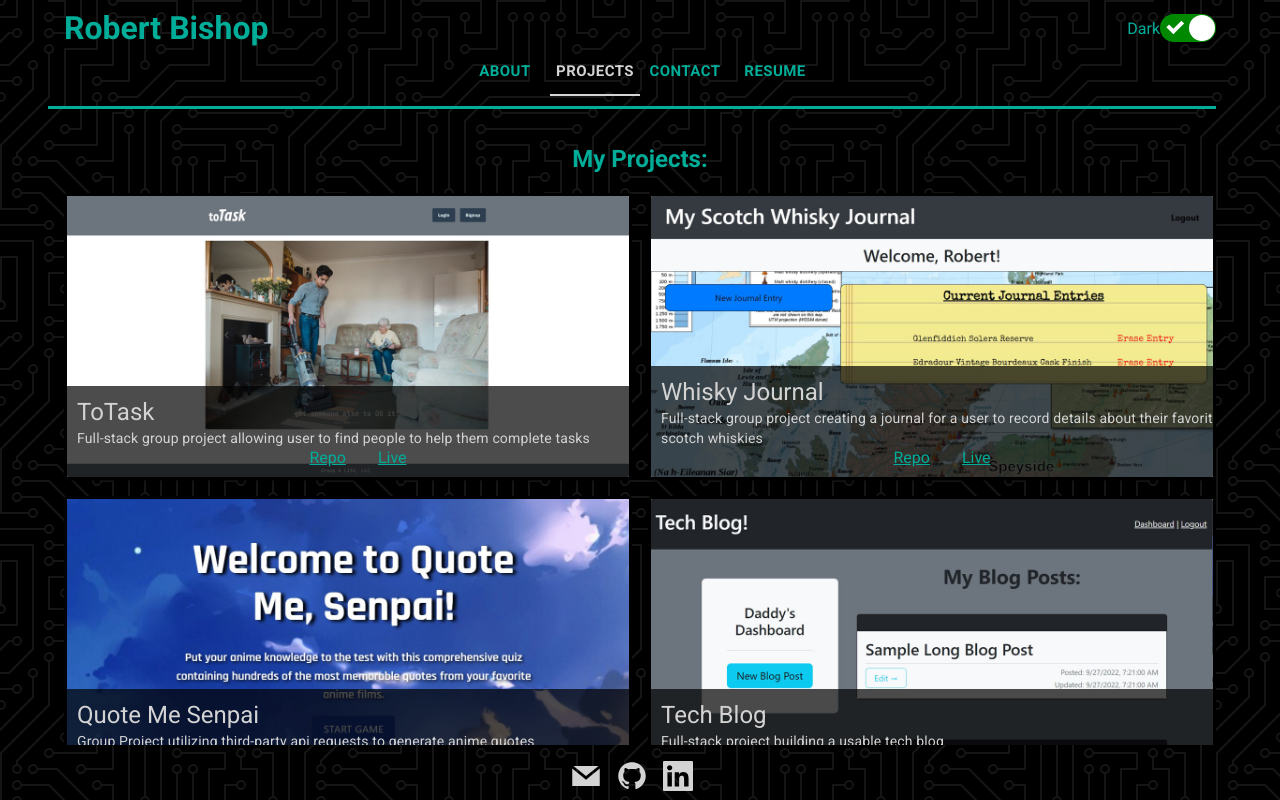
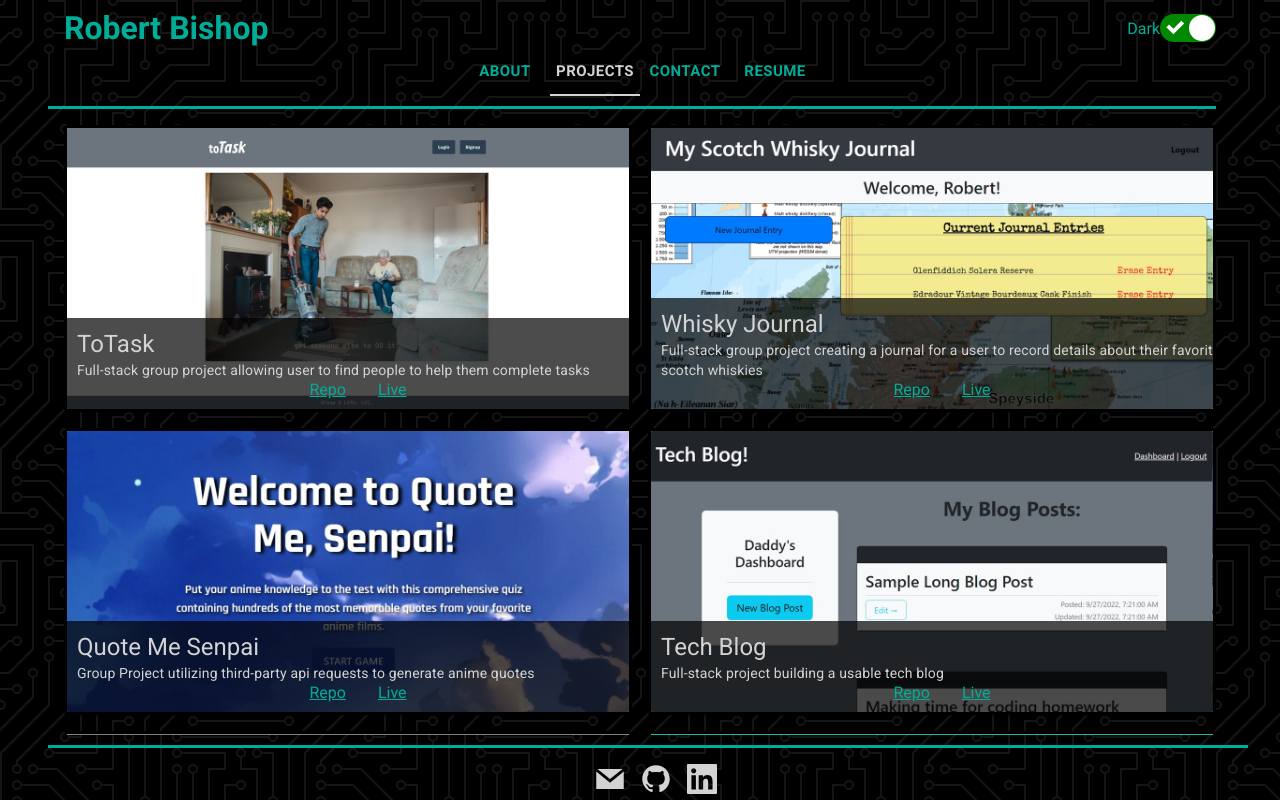
Before and after one commit to rbishop85/react-portfolio-v2, a React (Create React App) app: page /#/projects in a window 1280 px wide. Built offline with nearby package versions, Linux system fonts and the light colour scheme.

Commit message:
removed individual tab titles, working on footer top border and even side spacing between all elements

```diff
--- a/src/assets/styles/styles.css
+++ b/src/assets/styles/styles.css
@@ -110,7 +110,7 @@ body {
     text-align: center;
     position: absolute;
     top: 125px;
-    bottom: 55px;
+    bottom: 65px;
     overflow: auto;
     width: 100%;
     left: 50%;
@@ -147,15 +147,11 @@ body {
 .projects {
     position: absolute;
     top: 125px;
-    bottom: 55px;
+    bottom: 65px;
     overflow: auto;
     width: 100%;
     left: 50%;
     transform: translateX(-50%);
-}
-
-.projects .title {
-    text-align: center;
 }
 
 #dark .project .card {
@@ -195,7 +191,7 @@ body {
 .contact {
     position: absolute;
     top: 125px;
-    bottom: 55px;
+    bottom: 65px;
     overflow: auto;
     width: 100%;
     left: 50%;
@@ -250,7 +246,7 @@ body {
     text-align: center;
     position: absolute;
     top: 125px;
-    bottom: 55px;
+    bottom: 65px;
     overflow: auto;
     width: 100%;
     left: 50%;
@@ -345,9 +341,14 @@ background: var(--lmprim);
     position: absolute;
     overflow: hidden;
     bottom: 0;
-    left: 50%;
-    transform: translateX(-50%);
+    /* left: 50%; */
+    /* transform: translateX(-50%); */
     height: 55px;
+
+}
+
+#dark .footer {
+    border-top: 3px solid var(--dmprim);
 }
 
 .footer h3 {
--- a/src/components/Footer.js
+++ b/src/components/Footer.js
@@ -5,7 +5,7 @@ import { GrGithub, GrLinkedin, GrMail } from 'react-icons/gr'
 export default function Footer() {
   return (
     // Icons and links to various contact methods
-    <Grid container spacing={2} justifyContent="center" className="footer">
+    <Grid container maxWidth="lg" spacing={2} justifyContent="center" className="footer">
       <Grid item>
       <a href="mailto:rbishop85@gmail.com">
         <h3><GrMail /></h3>
--- a/src/pages/About.js
+++ b/src/pages/About.js
@@ -18,7 +18,6 @@ export default function About({ setCurrentTab }) {
           <img src={selfImage} alt="Me in front of some trees" className="image"/>
 
           {/* Brief section talking about myself */}
-          <h2>About Me</h2>
           <p>
             My name is Robert Bishop and I'm a Full-Stack Developer recently graduated from the Web Coding Bootcamp run by the University of Washington. I've had an interest in computers going back to when I started tinkering with my personal computer in high school. After high school I pursued an Associates program in computer networking through a tech college in Arizona before returning to my home in the PNW.
           </p>
--- a/src/pages/Projects.js
+++ b/src/pages/Projects.js
@@ -13,9 +13,8 @@ export default function Projects({ setCurrentTab }) {
   return (
     <div className="projects">
       <Container>
-      <h2 className="title">My Projects:</h2>
         <Grid container spacing={2} justifyContent="center">
-        {/* Go through list of projetcs and map them each to their own Project component */}
+          {/* Go through list of projects and map them each to their own Project component */}
           {data.map(({ id, title, description, image, repo, live }) => (
             <Project
               id={id}
```
Lines whose indentation alone changed are shown as unchanged.
